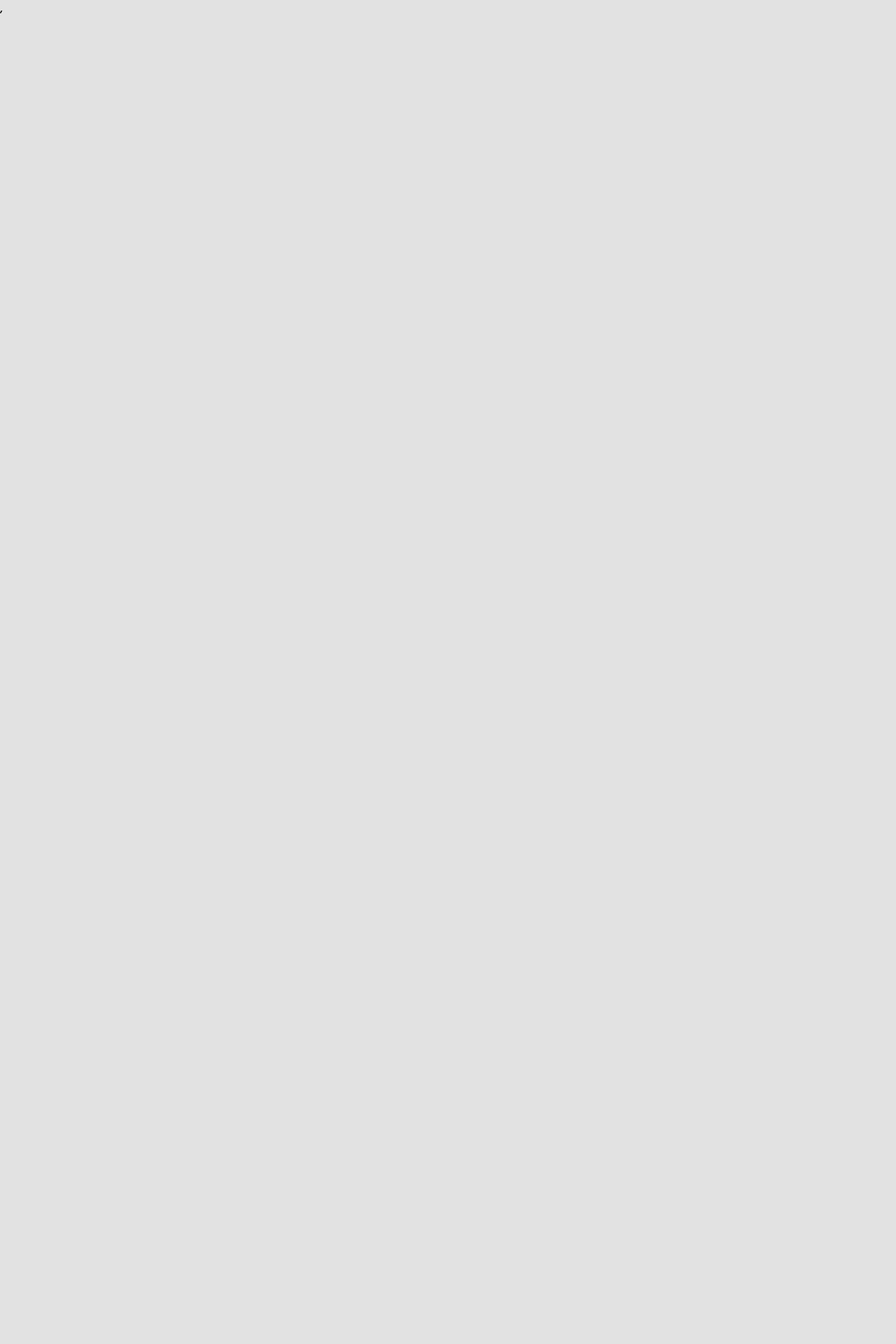
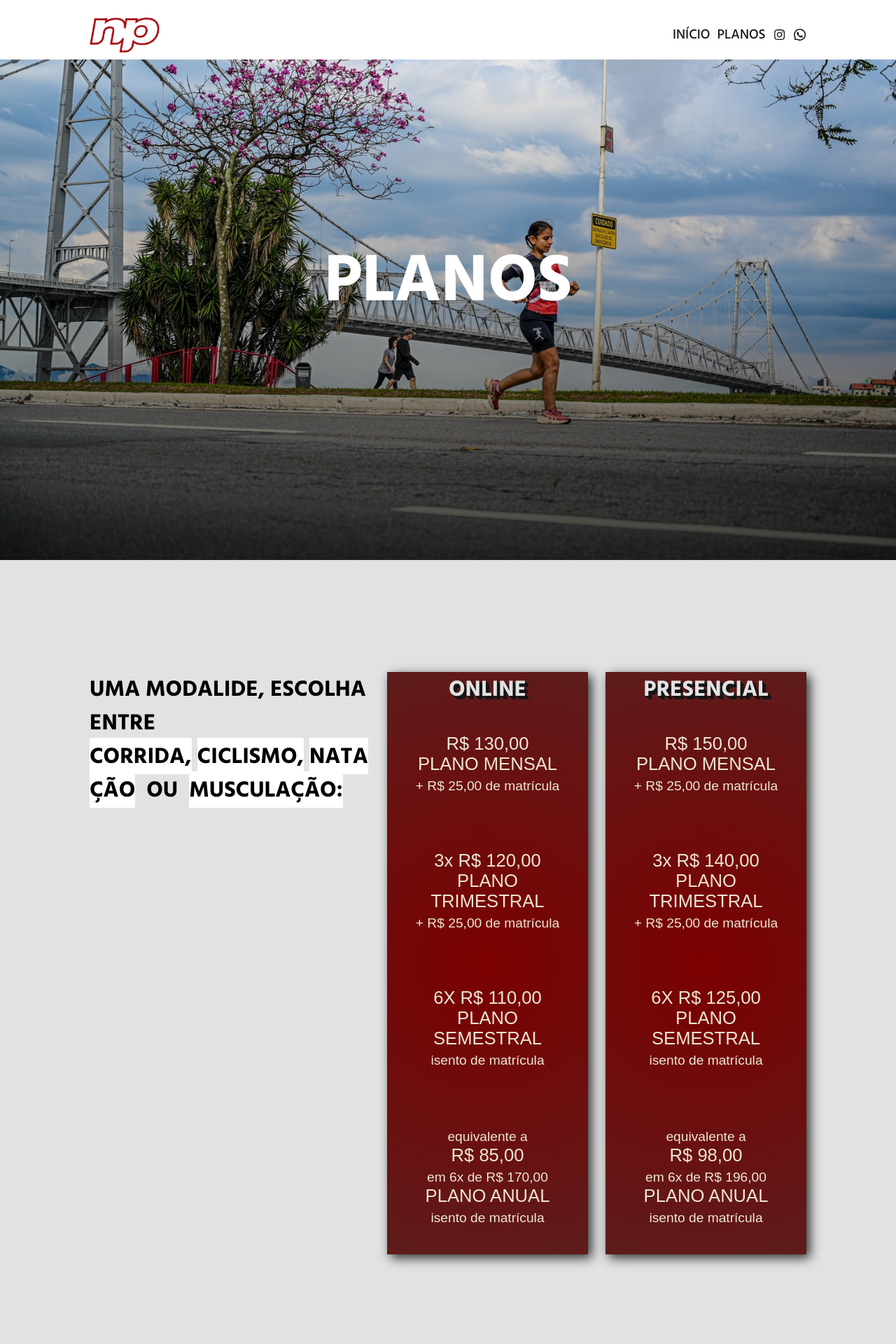
Before and after one commit to lucaslangsch/newpace_project, a React (Vite) app in the folder frontend/: page /planos in a window 1280 px wide. Shown: the top 1920 px of the page at 70% size. Before the commit the page ends 800 px from the top, so only its background shows below. Built offline with nearby package versions, Linux system fonts and the light colour scheme.

Commit message:
feat(planos): inicia página de planos

```diff
--- a/frontend/src/App.css
+++ b/frontend/src/App.css
@@ -22,3 +22,7 @@ p {
   margin: 0;
   font-weight: 300;
 }
+
+a:link {
+  text-decoration: none;
+}
--- a/frontend/src/App.jsx
+++ b/frontend/src/App.jsx
@@ -1,11 +1,13 @@
 import { Route, Switch } from 'react-router-dom';
 import './App.css';
 import Home from './pages/Home';
+import Plans from './pages/Plans';
 
 function App() {
   return (
     <Switch>
       <Route exact path="/" component={ Home } />
+      <Route exact path="/planos" component={ Plans } />
     </Switch>
   );
 }
--- a/frontend/src/components/Header.css
+++ b/frontend/src/components/Header.css
@@ -18,7 +18,7 @@
   opacity: 0.6;
 }
 
-.header > a {
+.header > img {
   padding-left: 10vw;
   display: flex;
 }
@@ -44,3 +44,11 @@
 .header img {
   width: 100px;
 }
+
+.header a:link {
+  color: var(--global-color-black);
+}
+
+.header a:visited {
+  color: var(--global-color-black);
+}
--- a/frontend/src/components/Header.jsx
+++ b/frontend/src/components/Header.jsx
@@ -21,13 +21,11 @@ function Header() {
 
   return (
     <header className={ `${headerOpacity ? 'scrolled' : ''} header` }>
-      <a>
-        <img src={ logo } alt="" />
-      </a>
+      <img src={ logo } alt="" />
       <nav className="header-nav">
-        <a>INÍCIO</a>
-        <a>PLANOS</a>
-        <a><AiOutlineInstagram /></a>
+        <a href='/'>INÍCIO</a>
+        <a href='/planos'>PLANOS</a>
+        <a target="_blank" href='https://www.instagram.com/newpaceassessoria/'><AiOutlineInstagram /></a>
         <a><AiOutlineWhatsApp /></a>
       </nav>
     </header>
--- /dev/null
+++ b/frontend/src/components/PlansGrid.css
@@ -0,0 +1,97 @@
+.grid-plans {
+  width: 80vw;
+  /* max-width: 1260px; */
+  display: grid;
+  grid-template-columns: repeat(3, 1fr);
+  margin: 10rem auto;
+  gap: 25px;
+}
+
+.card-plan {
+  background: radial-gradient(circle, rgba(124,0,0,1) 0%, rgba(75, 0, 0, 0.877) 100%);
+  color: var(--global-color-white);
+  display: flex;
+  flex-direction: column;
+  box-shadow: 5px 5px 15px rgba(0, 0, 0, 0.801);
+}
+
+.card-plan p {
+  font-weight: 500;
+  margin: 20px;
+}
+
+.linha-horizontal {
+  align-self: center;
+  width: 90%;
+  border: 1px solid white;
+}
+
+.title{
+  text-align: center;
+  background-clip: text;
+  /* background-image: blue; */
+  /* -webkit-background-clip: text; */
+  /* -webkit-text-stroke-color: rgb(0, 0, 0);
+  -webkit-text-stroke-width: 0.08rem; */
+  /* rotate: -3deg; */
+  text-shadow:
+  1px 1px 0 rgb(22, 21, 21),
+  2px 2px 0 rgb(22, 21, 21),
+  3px 3px 0 rgb(22, 21, 21),
+  4px 4px 0 rgb(22, 21, 21),
+  5px 5px 0 rgb(22, 21, 21);
+}
+
+
+.title-plan h3 {
+  max-width: 400px;
+  width: fit-content;
+}
+
+
+.card-plan button {
+  margin: 20px;
+  align-self: center;
+  /* width: 90%; */
+  padding: 20px;
+  z-index: 20;
+  background-color: transparent;
+  border: 1px solid #ece7d5;
+  cursor: pointer;
+  color: #ece7d5;
+  box-shadow: 5px 5px 15px rgba(0, 0, 0, 0.801);
+  font-size: var(--global-small-font);
+}
+
+.card-plan button {
+  margin: 20px;
+  align-self: center;
+  /* width: 90%; */
+  padding: 20px;
+  z-index: 20;
+  background-color: transparent;
+  border: none;
+  cursor: pointer;
+  color: #ece7d5;
+  box-shadow: none;
+  font-size: var(--global-small-font);
+}
+
+.smal-font {
+  font-size: var(--global-smaller-font);
+}
+
+@media (max-width: 1260px) {
+  .grid-plans {
+    grid-template-columns: 1fr 1fr;
+    grid-template-rows: min-content 1fr;
+  }
+
+  .title-plan {
+    grid-column: 1/3;
+  }
+
+  .title-plan h3 {
+    max-width: 800px;
+  }
+}
--- /dev/null
+++ b/frontend/src/components/PlansGrid.jsx
@@ -0,0 +1,103 @@
+import { Component } from 'react';
+import './PlansGrid.css';
+
+class PlansGrid extends Component {
+  render() {
+    return (
+      <section className='grid-plans'>
+        <div className='title-plan'>
+          <h3>
+            UMA MODALIDE, ESCOLHA ENTRE
+            <span className='strong'> CORRIDA,</span>
+            &nbsp;
+            <span className='strong'>CICLISMO,</span>
+            &nbsp;
+            <span className='strong'>NATAÇÃO</span>
+            &nbsp;
+            OU
+            &nbsp;
+            <span className='strong'>MUSCULAÇÃO:</span>
+          </h3>
+        </div>
+        <div className='card-plan'>
+          <div className='title'>
+            <h3>ONLINE</h3>
+          </div>
+          {/* botões para direcionar ao checkout */}
+          <button>
+            R$ 130,00
+            <br/>
+            PLANO MENSAL
+            <br/>
+            <span className='smal-font'>+ R$ 25,00 de matrícula</span>
+          </button>
+          <button>
+            3x R$ 120,00
+            <br/>
+            PLANO TRIMESTRAL
+            <br/>
+            <span className='smal-font'>+ R$ 25,00 de matrícula</span>
+          </button>
+          <button>
+            6X R$ 110,00
+            <br/>
+            PLANO SEMESTRAL
+            <br/>
+            <span className='smal-font'>isento de matrícula</span>
+          </button>
+          <button>
+            <span className='smal-font'>equivalente a </span>
+            <br/>
+            R$ 85,00
+            <br/>
+            <span className='smal-font'> em 6x de R$ 170,00</span>
+            <br/>
+            PLANO ANUAL
+            <br/>
+            <span className='smal-font'>isento de matrícula</span>
+          </button>
+        </div>
+        <div className='card-plan'>
+          <div className='title'>
+            <h3>PRESENCIAL</h3>
+          </div>
+          {/* botões para direcionar ao checkout */}
+          <button>
+            R$ 150,00
+            <br/>
+            PLANO MENSAL
+            <br/>
+            <span className='smal-font'>+ R$ 25,00 de matrícula</span>
+          </button>
+          <button>
+            3x R$ 140,00
+            <br/>
+            PLANO TRIMESTRAL
+            <br/>
+            <span className='smal-font'>+ R$ 25,00 de matrícula</span>
+          </button>
+          <button>
+            6X R$ 125,00
+            <br/>
+            PLANO SEMESTRAL
+            <br/>
+            <span className='smal-font'>isento de matrícula</span>
+          </button>
+          <button>
+            <span className='smal-font'>equivalente a </span>
+            <br/>
+            R$ 98,00
+            <br/>
+            <span className='smal-font'> em 6x de R$ 196,00</span>
+            <br/>
+            PLANO ANUAL
+            <br/>
+            <span className='smal-font'>isento de matrícula</span>
+          </button>
+        </div>
+      </section>
+    );
+  }
+}
+
+export default PlansGrid;
--- /dev/null
+++ b/frontend/src/pages/Plans.css
@@ -0,0 +1,48 @@
+section.module.parallax-3 {
+  background-image: url('../assets/run_12.jpeg');
+  background-size: cover;
+  background-position: center left;
+}
+
+.container {
+  width: 80vw;
+  max-width: 1060px;
+  margin: 10rem auto;
+  gap: 5rem;
+  display: flex;
+  flex-direction: column;
+}
+
+section.module p, h1 {
+  z-index: 20;
+}
+
+section.module.content p {
+  font-size: var(--global-smaller-font);
+}
+
+section.module.parallax {
+  display: flex;
+  flex-direction: column;
+  justify-content: center;
+  align-items: center;
+  height: 100vh;
+  width: 100%;
+  position: relative;
+  text-align: center;
+  overflow: hidden;
+  background-position: 70% 50%;
+  background-repeat: no-repeat;
+  background-size: cover;
+  background-attachment: fixed;
+  color: white;
+}
+
+section.module.parallax:after {
+  content: '';
+  height: 100%;
+  width: 100%;
+  position: absolute;
+  z-index: 10;
+  background-image: linear-gradient(to bottom, rgba(0, 0, 0, 0) 0, rgba(0, 0, 0, 0.25) 50%, rgba(0, 0, 0, 0.75) 100%);
+}
--- /dev/null
+++ b/frontend/src/pages/Plans.jsx
@@ -0,0 +1,24 @@
+import { Component } from 'react';
+import Header from '../components/Header';
+import Footer from '../components/Footer';
+import './Plans.css';
+import PlansGrid from '../components/PlansGrid';
+
+class Home extends Component {
+  render() {
+    return (
+      <>
+        <Header />
+        <main className="wrapper">
+          <section className="module parallax parallax-3">
+            <h1>PLANOS</h1>
+          </section>
+          <PlansGrid />
+        </main>
+        <Footer />
+      </>
+    );
+  }
+}
+
+export default Home;
```
Also changed, not shown: frontend/src/components/Metod.jsx (added, +64 -0 lines), frontend/src/assets/run_12.jpeg (added), frontend/src/components/Footer.css (line endings or trailing spaces).
